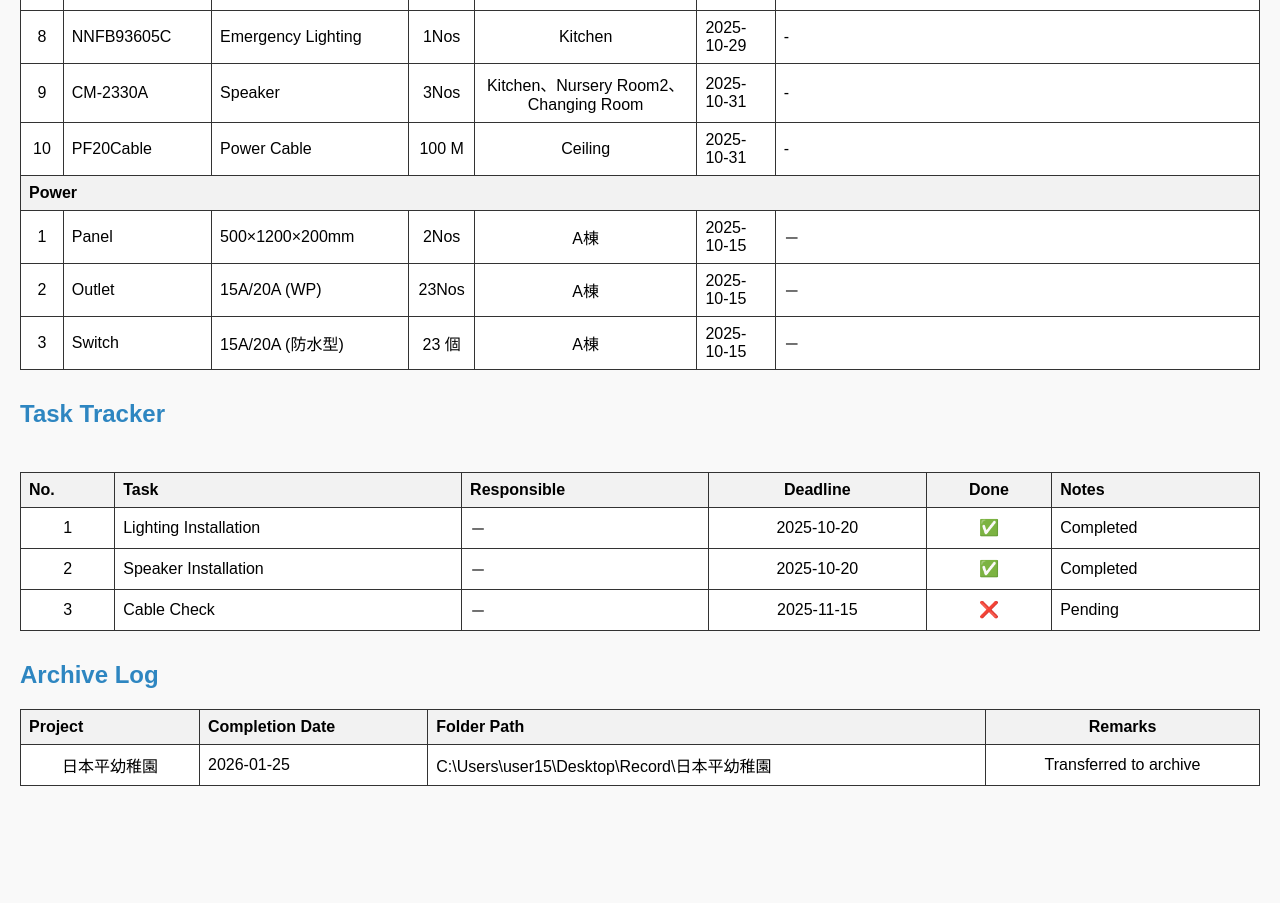
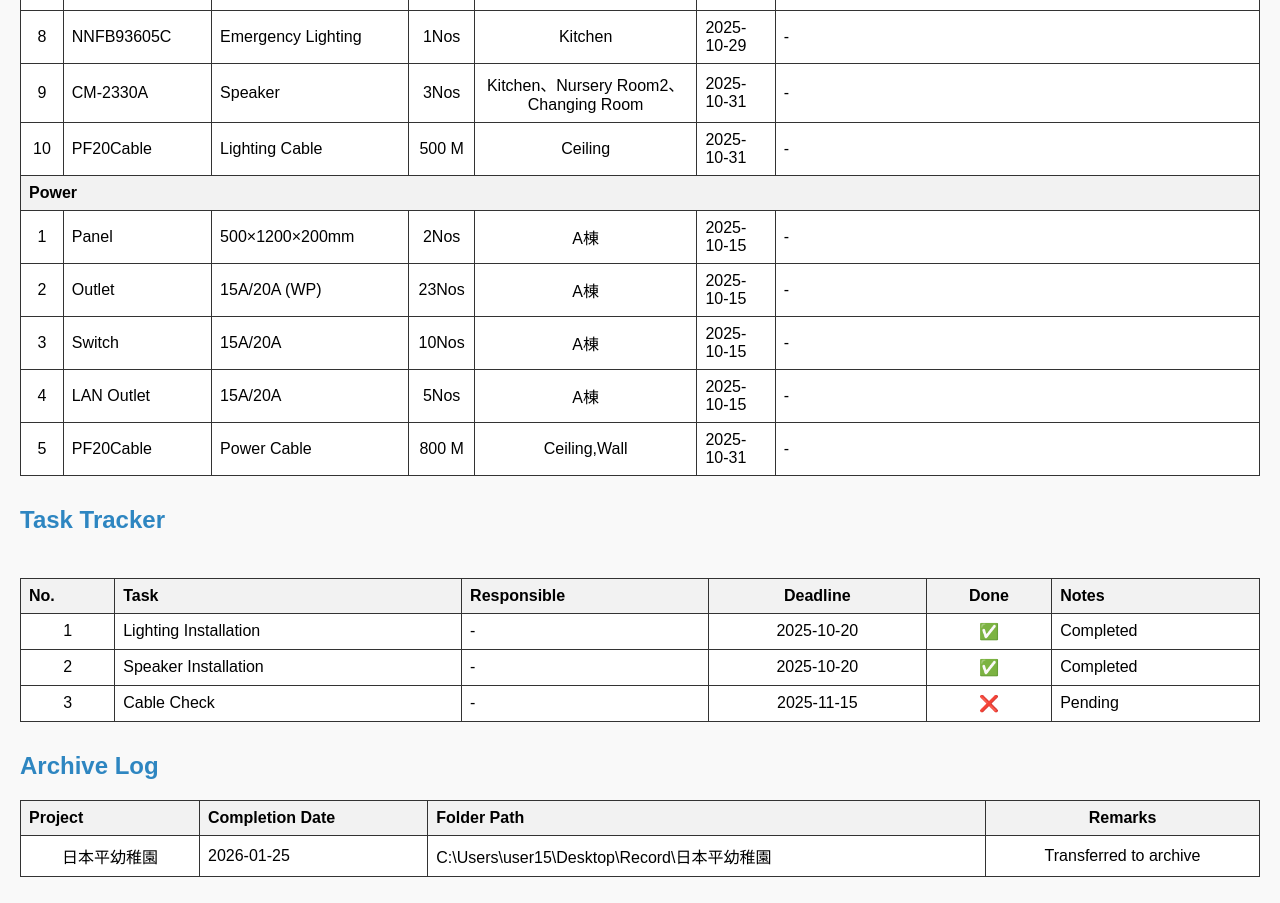
Before and after one commit to winwinhtay272727-UIX/my-web, a plain HTML site: page index.html in a window 1280 px wide. Shown: the part 780-1683 px from the top of the page. Before the commit the page ends 1596 px from the top, so only its background shows below. Drawn offline with Linux system fonts and the light colour scheme.

Commit message:
Add files via upload

```diff
--- a/index.html
+++ b/index.html
@@ -185,8 +185,8 @@
 　　<tr>
         <td>10</td>
         <td>PF20Cable</td>
-        <td>Power Cable</td>
-        <td>100 M</td>
+        <td>Lighting Cable</td>
+        <td>500 M</td>
         <td>Ceiling</td>
         <td>2025-10-31</td>
 	<td>-</td>
@@ -205,7 +205,7 @@
         <td>2Nos</td>
         <td>A棟</td>
         <td>2025-10-15</td>
-	<td>－</td>
+	<td>-</td>
 
     </tr>
 　　<tr>
@@ -215,18 +215,38 @@
         <td>23Nos</td>
         <td>A棟</td>
         <td>2025-10-15</td>
-	<td>－</td>
+	<td>-</td>
 
     </tr>
     <tr>
         <td>3</td>
         <td>Switch</td>
-        <td>15A/20A (防水型)</td>
-        <td>23 個</td>
+        <td>15A/20A</td>
+        <td>10Nos</td>
         <td>A棟</td>
         <td>2025-10-15</td>
-	<td>－</td>
+	<td>-</td>
 
+    </tr>
+    <tr>
+        <td>4</td>
+        <td>LAN Outlet</td>
+        <td>15A/20A </td>
+        <td>5Nos</td>
+        <td>A棟</td>
+        <td>2025-10-15</td>
+	<td>-</td>
+
+    </tr>
+
+　  <tr>
+        <td>5</td>
+        <td>PF20Cable</td>
+        <td>Power Cable</td>
+        <td>800 M</td>
+        <td>Ceiling,Wall</td>
+        <td>2025-10-31</td>
+	<td>-</td>
     </tr>
 
 </table>
@@ -245,7 +265,7 @@
     <tr>
         <td>1</td>
         <td>Lighting Installation</td>
-        <td>－</td>
+        <td>-</td>
         <td>2025-10-20</td>
         <td>✅</td>
 	<td>Completed</td>
@@ -254,7 +274,7 @@
 　　<tr>
         <td>2</td>
         <td>Speaker Installation </td>
-        <td>－</td>
+        <td>-</td>
         <td>2025-10-20</td>
         <td>✅</td>
 	<td>Completed</td>
@@ -264,7 +284,7 @@
     <tr>
         <td>3</td>
         <td>Cable Check</td>
-        <td>－</td>
+        <td>-</td>
         <td>2025-11-15</td>
         <td>❌</td>
 	<td>Pending</td>
```
